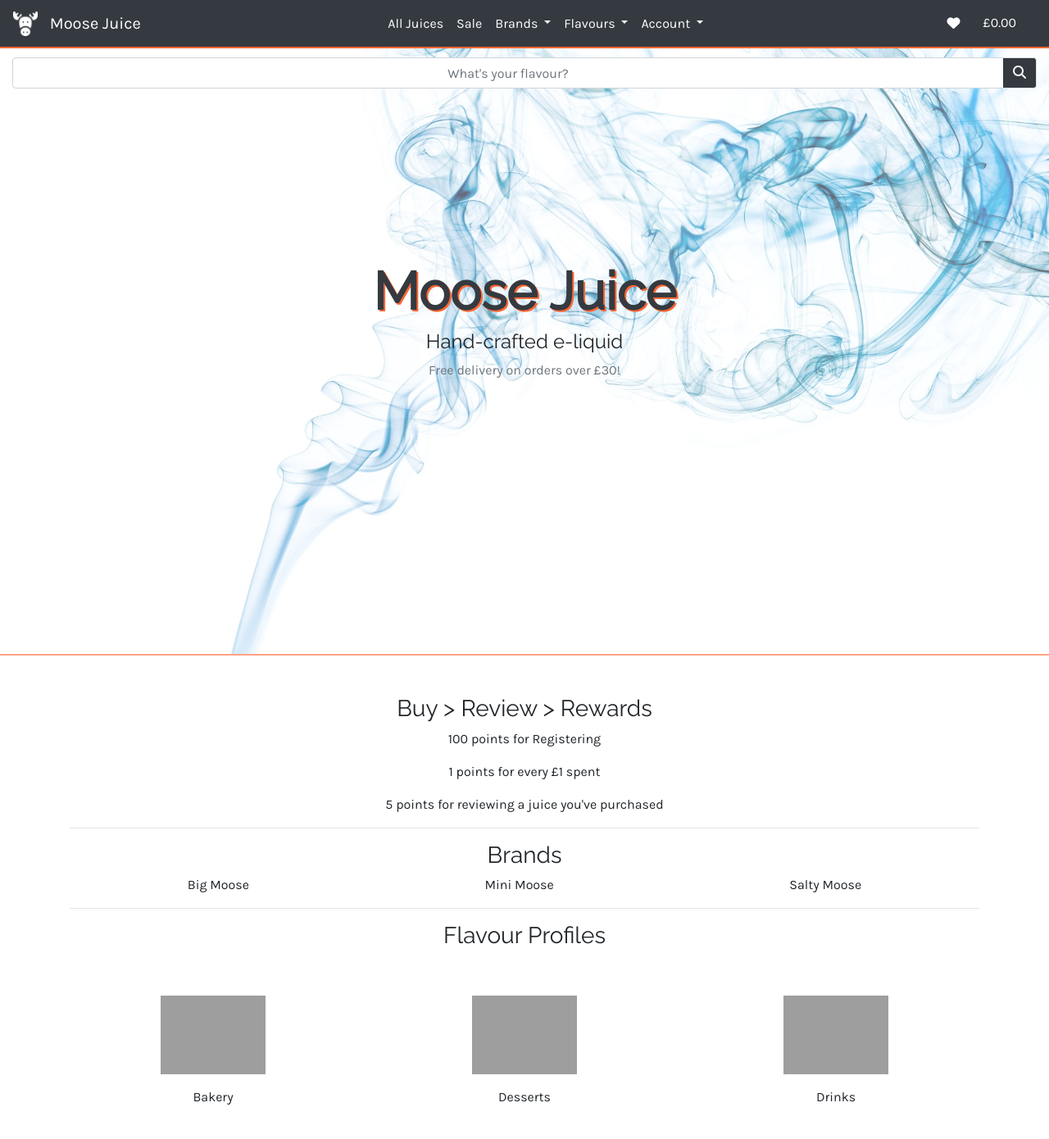
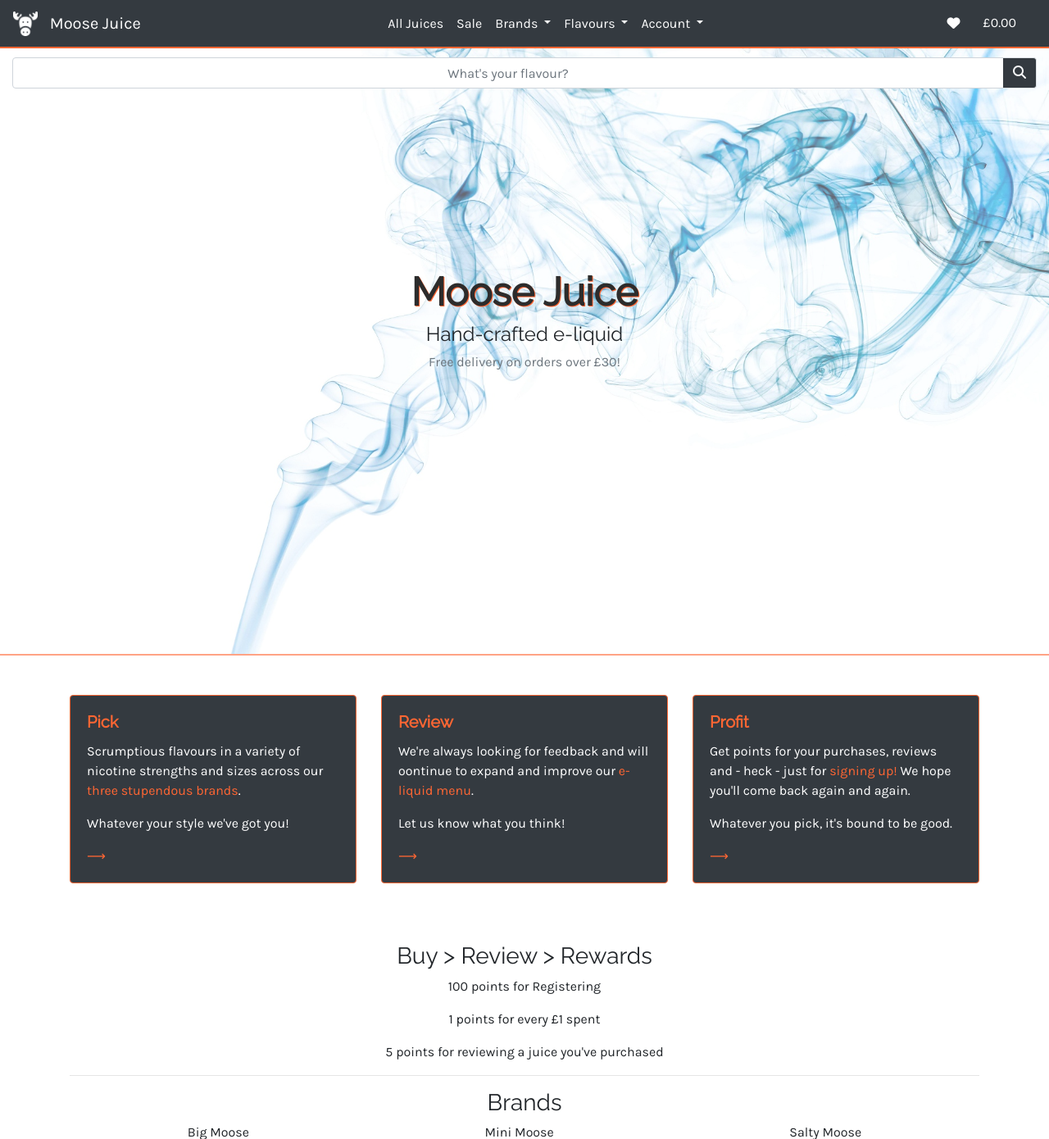
Before and after one commit to Edb83/moose-juice, a Django app: page / in a window 1280 px wide. Shown: the top 1390 px of the page at 82% size. Run offline with Django 3.2, Linux system fonts and the light colour scheme; data comes from the database, SQL or seed files in the repository; some libraries are stand-ins or nearby versions; grey boxes are pictures that could not be loaded.

Commit message:
Add index page's intro cards and initial styling

```diff
--- a/home/templates/home/index.html
+++ b/home/templates/home/index.html
@@ -2,7 +2,7 @@
 {% load static %}
 
 {% block content %}
-<div class="hero-image border-accent mb-5">
+<div class="hero-image border-accent pb-5">
 
     <div class="hero-overlay"></div>
     <div class="hero-text-container">
@@ -12,6 +12,49 @@
     </div>
 
 </div>
+
+<section id="intro-section">
+    <div class="container py-5">
+        <div class="row row-cols-1 row-cols-md-3">
+
+            <div class="col mb-4">
+                <div class="card card-intro h-100">
+                    <div class="card-body">
+                        <h5 class="card-title">Pick</h5>
+                        <p class="card-text">Scrumptious flavours in a variety of nicotine strengths and sizes across our <span>three stupendous brands</span>.</p>
+                        <p class="card-text">Whatever your style we've got you!</p>
+                        <p class="card-text"><span class="arrow">&#10230;</span></p>
+                    </div>
+                </div>
+            </div>
+            <div class="col mb-4">
+                <div class="card card-intro h-100">
+                    <div class="card-body">
+                        <h5 class="card-title">Review</h5>
+                        <p class="card-text">We're always looking for feedback and will oontinue to expand and improve our <span>e-liquid menu</span>.</p>
+                        <p class="card-text">Let us know what you think!</p>
+                        <p class="card-text"><span class="arrow">&#10230;</span></p>
+                    </div>
+                </div>
+            </div>
+            <div class="col mb-4">
+                <div class="card card-intro h-100">
+                    <div class="card-body">
+                        <h5 class="card-title">Profit</h5>
+                        <p class="card-text">Get points for your purchases, reviews and - heck - just for <span>signing up!</span> We hope you'll come back again and again.</p>
+                        <p class="card-text">Whatever you pick, it's bound to be good.</p>
+                        <p class="card-text"><span class="arrow">&#10230;</span></p>
+                    </div>
+                </div>
+            </div>
+
+        </div>
+    </div>
+</section>
+
+
+
+
 
 <div class="container text-center">
 
--- a/static/css/base.css
+++ b/static/css/base.css
@@ -4,8 +4,9 @@
 /* Common styles */
 
 :root {
-    --color-accent: #FF6633;
-    --color-accent-alt: #343a40;
+    --color-primary: #343a40;
+    --color-accent-primary: #FF6633;
+    --color-accent-dark: #2c2c2c;
     --color-info: #0062cc;
     --font-heading: 'Raleway', sans-serif;
     --font-default: 'Karla', sans-serif;
@@ -30,7 +31,7 @@
 }
 
 .border-accent {
-    border-bottom: solid 2px var(--color-accent);
+    border-bottom: solid 2px var(--color-accent-primary);
 }
 
 .navbar-nav .nav-link,
@@ -40,7 +41,7 @@
 
 .navbar-nav .nav-link:hover,
 .cluster-icon .fa-heart:hover {
-    color: var(--color-accent) !important;
+    color: var(--color-accent-primary) !important;
 }
 
 .navbar-dark .navbar-toggler {
@@ -59,11 +60,16 @@
 .form-control:focus,
 .btn:active:focus:active:focus {
     box-shadow: none;
-    border-color: var(--color-accent);
+    border-color: var(--color-accent-primary);
 }
 
 .first-element-buffer {
     margin-top: 155px;
+}
+
+.first-element-buffer h2{
+    font-weight: 600;
+    color: var(--color-accent-dark);
 }
 
 /* Headings */
@@ -83,7 +89,7 @@
 .hero-overlay {
     height: 100vh;
     opacity: 1;
-    background-color: white;
+    background-color: #fff;
 
 }
 
@@ -96,10 +102,29 @@
 }
 
 .hero-heading {
-    color: var(--color-accent-alt);
+    color: var(--color-accent-dark);
     font-weight: 600;
-    text-shadow: 2px 2px var(--color-accent);
-    font-size: 4em;
+    text-shadow: 1px 1px var(--color-accent-primary);
+    font-size: 3em;
+}
+
+#intro-section {
+    background-color: #fff;
+}
+
+.card-intro {
+    border: 1px solid var(--color-accent-primary);
+    color: #fff;
+    background-color: var(--color-primary);
+}
+
+.card-intro h5 {
+    color: var(--color-accent-primary);
+    font-weight: 600;
+}
+
+.card-intro span {
+    color: var(--color-accent-primary);
 }
 
 .category-thumbnail {
@@ -161,8 +186,9 @@
     width: 1.5rem;
 }
 
-.fa-heart {
-    color: var(--color-accent);
+.fa-heart,
+.fa-star {
+    color: var(--color-accent-primary);
 }
 
 
```
